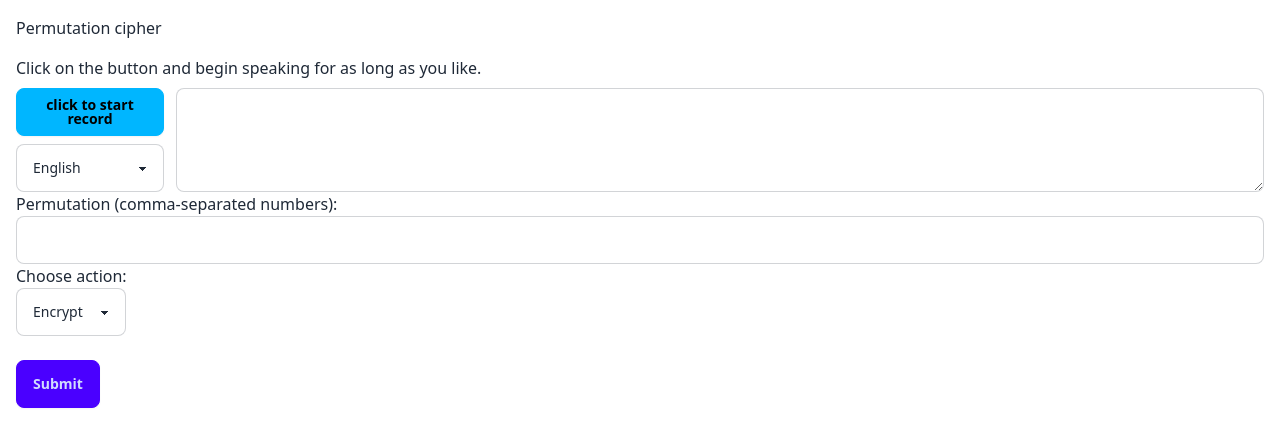
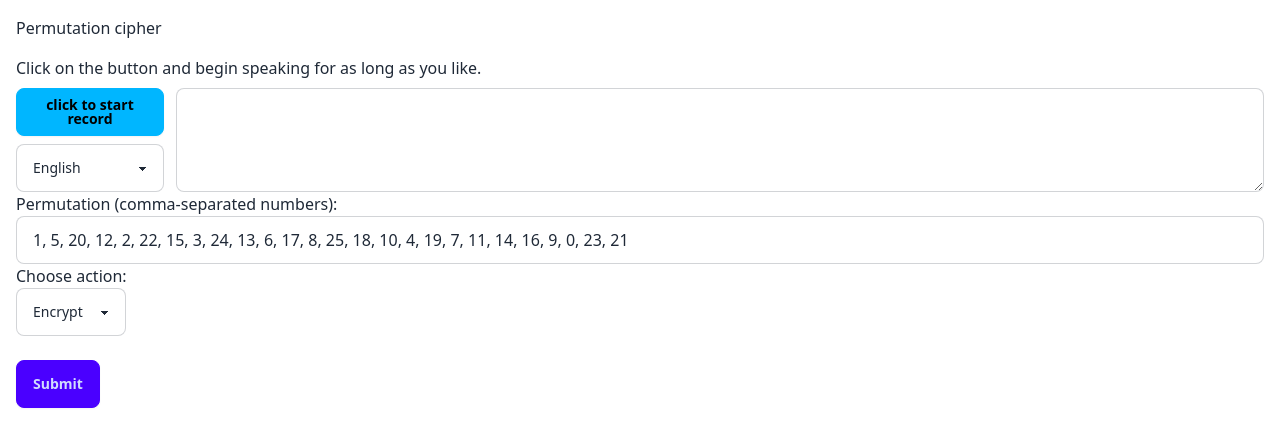
Before and after one commit to lollypp3188/app-cryptography, a Flask app: page /permutation in a window 1280 px wide. Shown: the top 447 px of the page. Run offline with Flask 3, Linux system fonts and the light colour scheme; some libraries are stand-ins or nearby versions.

Commit message:
feat: add default permutation

```diff
--- a/templates/permutation.html
+++ b/templates/permutation.html
@@ -72,7 +72,7 @@
             </div>
 
             <label for="permutation">Permutation (comma-separated numbers):</label><br>
-            <input class="w-full input input-bordered" type="text" id="permutation" name="permutation"><br>
+            <input class="w-full input input-bordered" type="text" id="permutation" name="permutation" value="1, 5, 20, 12, 2, 22, 15, 3, 24, 13, 6, 17, 8, 25, 18, 10, 4, 19, 7, 11, 14, 16, 9, 0, 23, 21"><br>
 
             <label for="action">Choose action:</label><br>
             <select class="select select-bordered" id="action" name="action">
```
